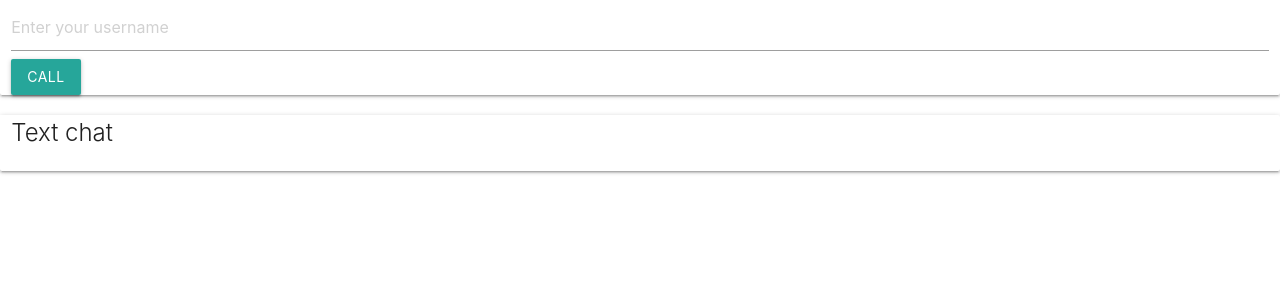
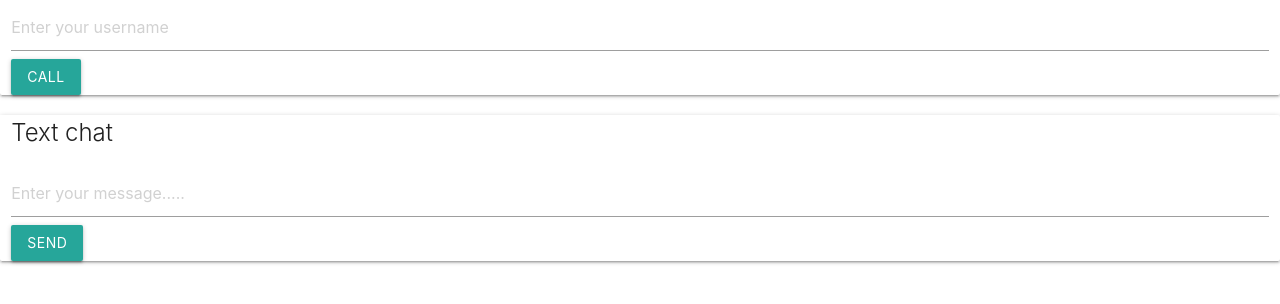
Before and after one commit to ibraheem82/webRtc-Bootcamp-learn-2023, a plain HTML site: page index.html in a window 1280 px wide. Shown: the part 336-640 px from the top of the page. Drawn offline with nearby package versions, Linux system fonts and the light colour scheme.

Commit message:
messaging part done with button...

```diff
--- a/index.html
+++ b/index.html
@@ -32,7 +32,12 @@
               <div id="chat-area"></div>
             </div>
           </div>
-          <div class="row"></div>
+          <div class="row">
+            <div class="col m12">
+              <input type="text" name="" id="msg-input" placeholder="Enter your message.....">
+              <button id="msg-sent-btn" class="btn waves-effect">Send</button>
+            </div>
+          </div>
       </div>
     </div>
 
```
